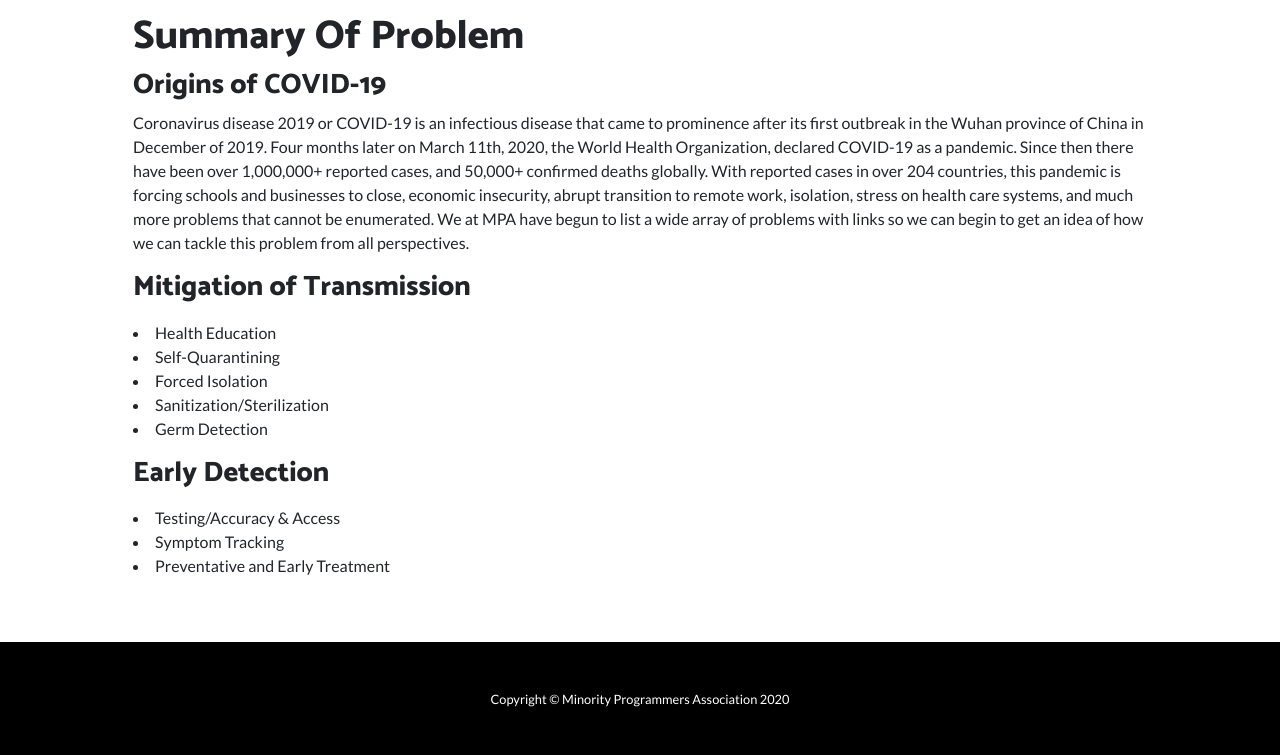
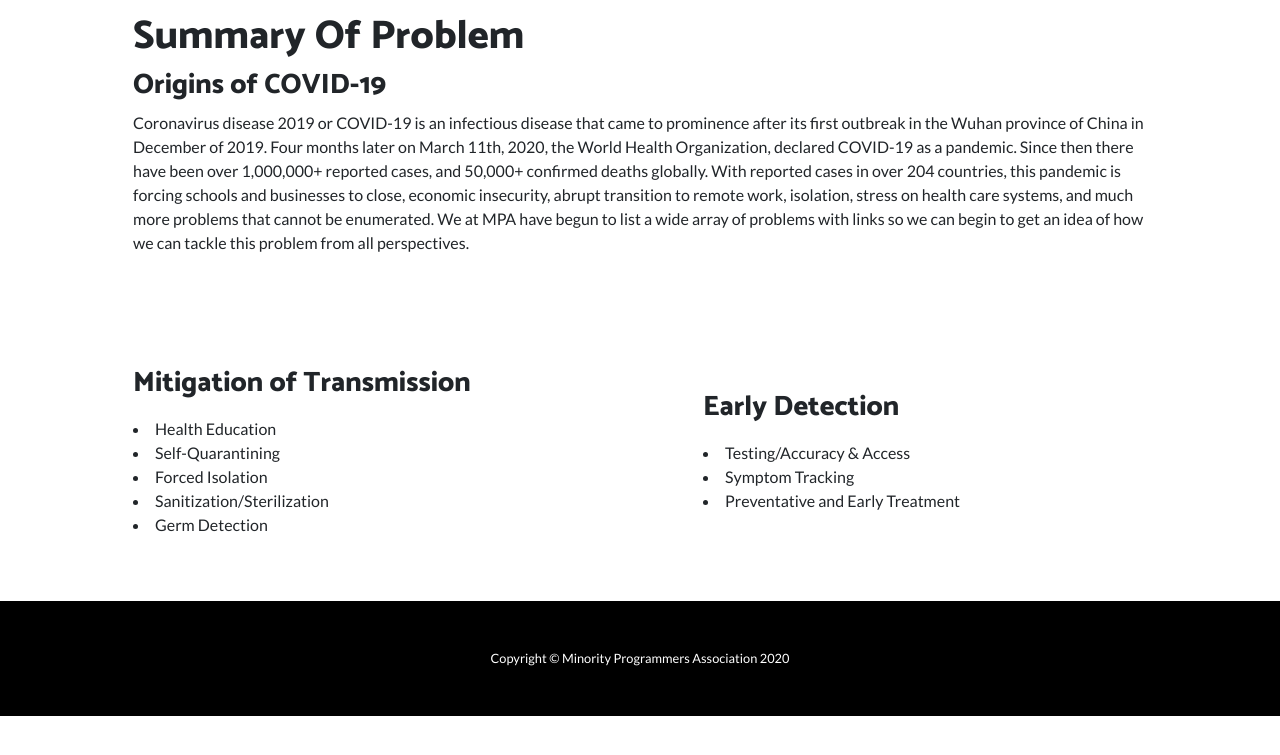
Before and after one commit to MinorityProgrammers/MinorityProgrammers.github.io, a website: page covid.html in a window 1280 px wide. Shown: the part 2599-3354 px from the top of the page. After the commit the page ends 3315 px from the top, so only its background shows below. Drawn offline with Linux system fonts and the light colour scheme.

Commit message:
need to switch computers but found how to do columns off o bottom part today finna be good day

```diff
--- a/covid.html
+++ b/covid.html
@@ -159,8 +159,19 @@ Develop a software solution (as a shippable product) that addresses one or more
 <h3>Origins of COVID-19</h3>
 <p>Coronavirus disease 2019 or COVID-19 is an infectious disease that came to prominence after its first outbreak in the Wuhan province of China in December of 2019. Four months later on March 11th, 2020, the World Health Organization, declared COVID-19 as a pandemic. Since then there have been over 1,000,000+ reported cases, and 50,000+ confirmed deaths globally. With reported cases in over 204 countries, this pandemic is forcing schools and businesses to close, economic insecurity, abrupt transition to remote work, isolation, stress on health care systems, and much more problems that cannot be enumerated. We at MPA have begun to list a wide array of problems with links so we can begin to get an idea of how we can tackle this problem from all perspectives.
 </p>
+
+</div>
+
+
+</div>
+</div>  </div>  </div>  </div> </section>
+<!-- COLUMNS FOR DETAILS OF STUFF -->
+<section>
+  <div class="container">
     <div class="row align-items-center">
-<div class="col-lg-12 order-lg-1">
+      <div class="col-lg-6">
+        <!--takes up 6 cols of row of 12-->
+        <div class="p-5">
           <h3>Mitigation of Transmission</h3>
           <p>
             <li>Health Education </li>
@@ -169,9 +180,10 @@ Develop a software solution (as a shippable product) that addresses one or more
          <li>Sanitization/Sterilization</li>
          <li>Germ Detection</li>
          </p>
-
         </div>
-<div class="col-lg-12 order-lg-1">
+      </div>
+      <div class="col-lg-6">
+        <div class="p-5">
           <h3>Early Detection</h3>
           <p>
             <li>Testing/Accuracy & Access </li>
@@ -180,9 +192,10 @@ Develop a software solution (as a shippable product) that addresses one or more
          </p>
 
         </div>
-
       </div>
-</div>  </div>  </div>  </div> </section>
+    </div>
+  </div>
+</section>
   <!-- Footer -->
   <footer class="py-5 bg-black">
     <div class="container">
```
Lines whose indentation alone changed are shown as unchanged.
